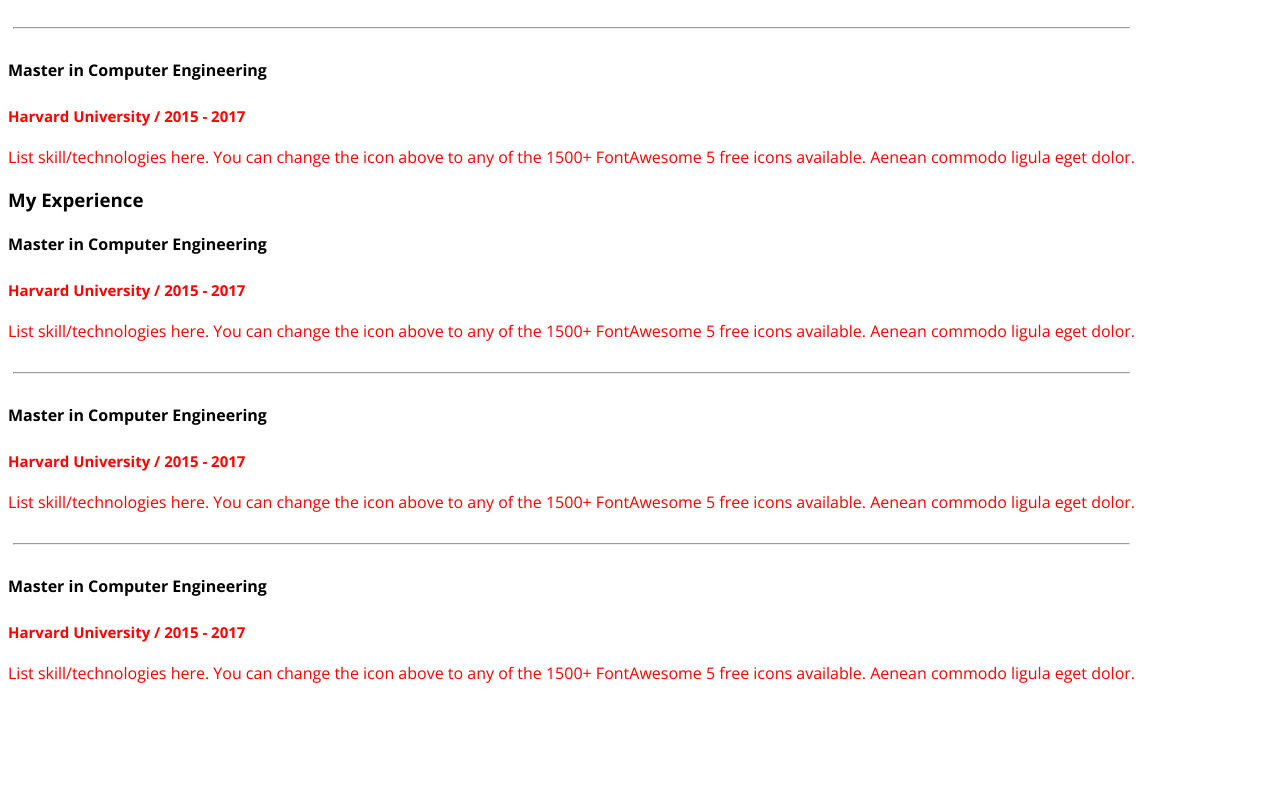
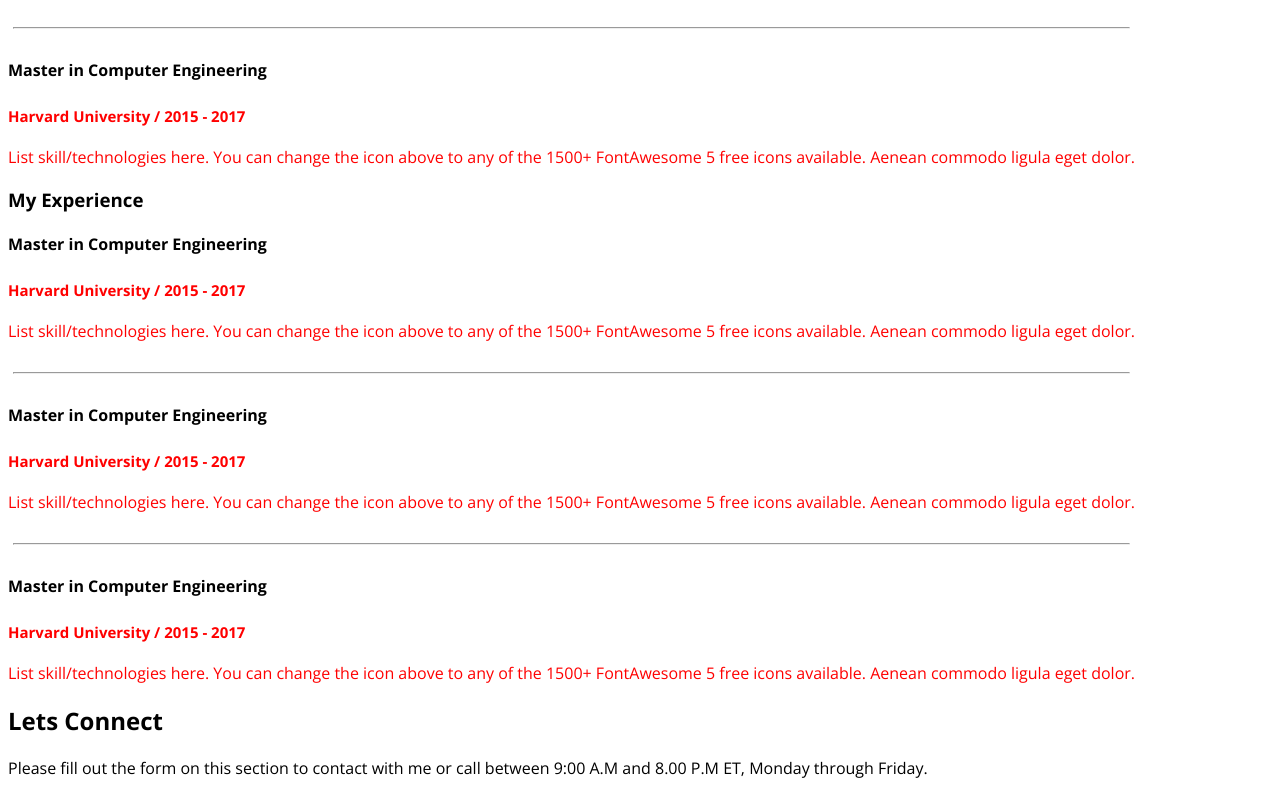
Before and after one commit to Rajib-PH/web-dev-portfolio, a plain HTML site: page index.html in a window 1280 px wide. Shown: the part 2335-3130 px from the top of the page. Before the commit the page ends 3027 px from the top, so only its background shows below. Drawn offline with nearby package versions, Linux system fonts and the light colour scheme.

Commit message:
added web file

```diff
--- a/index.html
+++ b/index.html
@@ -133,6 +133,8 @@
 
     </main>
     <footer>
+        <h2>Lets Connect</h2>
+        <p>Please fill out the form on this section to contact with me or call between 9:00 A.M and 8.00 P.M ET, Monday through Friday.</p>
 
     </footer>
 </body>
```
